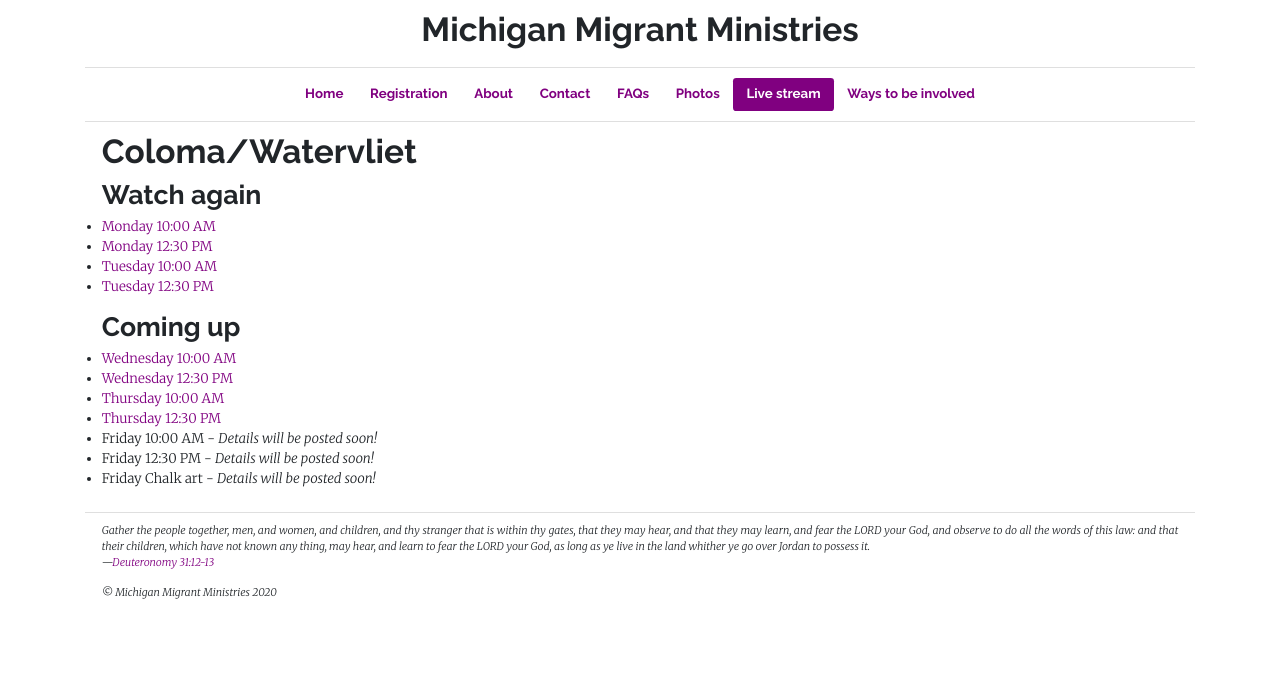
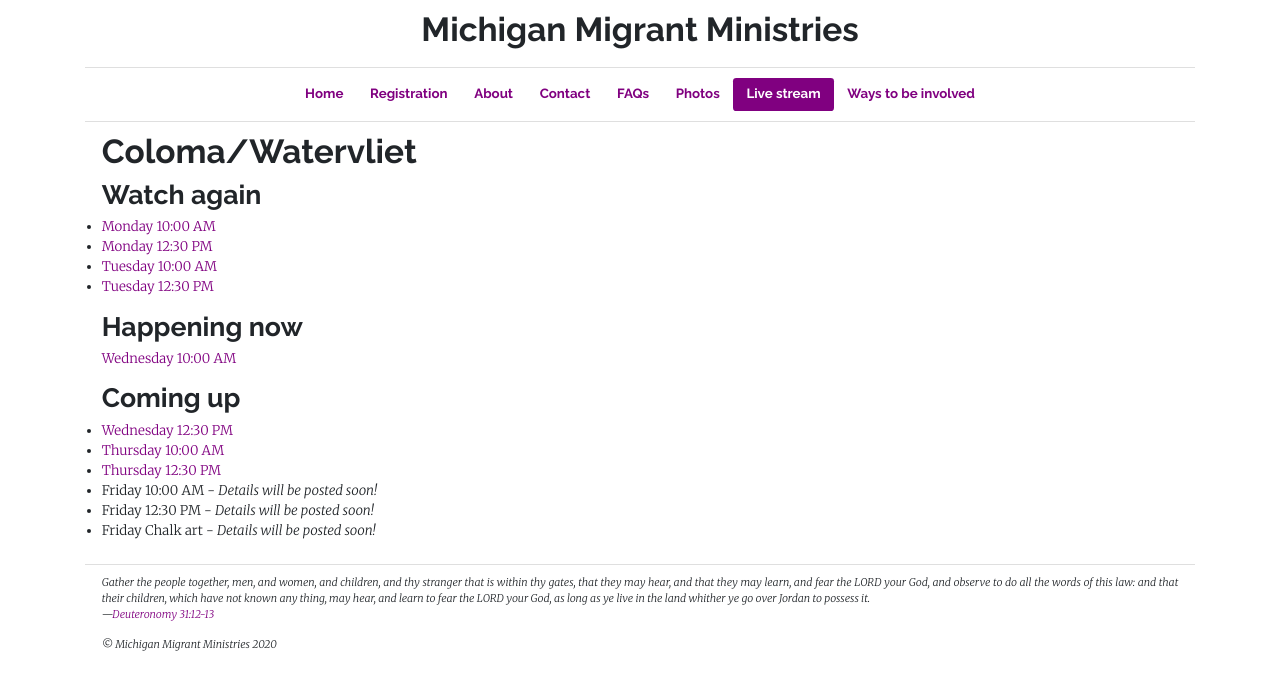
Before and after one commit to michigan-migrant-ministries/website, a Jekyll site: the page built from _pages/live-stream.html, in a window 1280 px wide. Shown: the top 690 px of the page. Built offline with Jekyll 4.4.1, drawn with Linux system fonts in a browser that asks for light colours.

Commit message:
Live now

```diff
--- a/_pages/live-stream.html
+++ b/_pages/live-stream.html
@@ -24,20 +24,17 @@
   </li>
 </ul>
 
-<!-- <h2>
+<h2>
   Happening now
 </h2>
 <p>
-
-</p> -->
+  <a target="_blank" href="https://www.facebook.com/michiganmigrantministries/videos/570929573579687/">Wednesday 10:00 AM</a>
+</p>
 
 <h2>
   Coming up
 </h2>
 <ul>
-  <li>
-    <a target="_blank" href="https://www.facebook.com/michiganmigrantministries/posts/106481321166867">Wednesday 10:00 AM</a>
-  </li>
   <li>
     <a target="_blank" href="https://www.facebook.com/michiganmigrantministries/posts/106484394499893">Wednesday 12:30 PM</a>
   </li>
```
